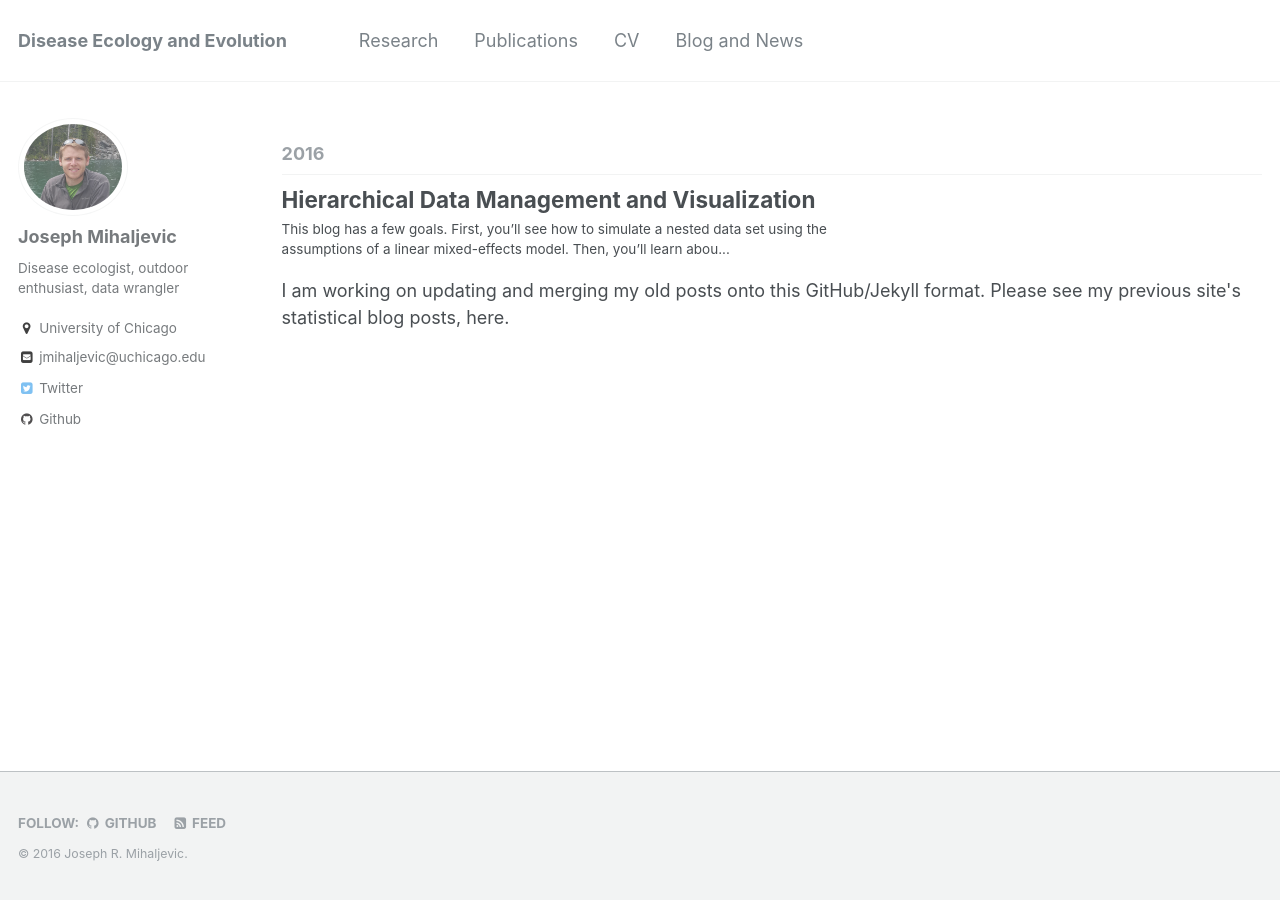
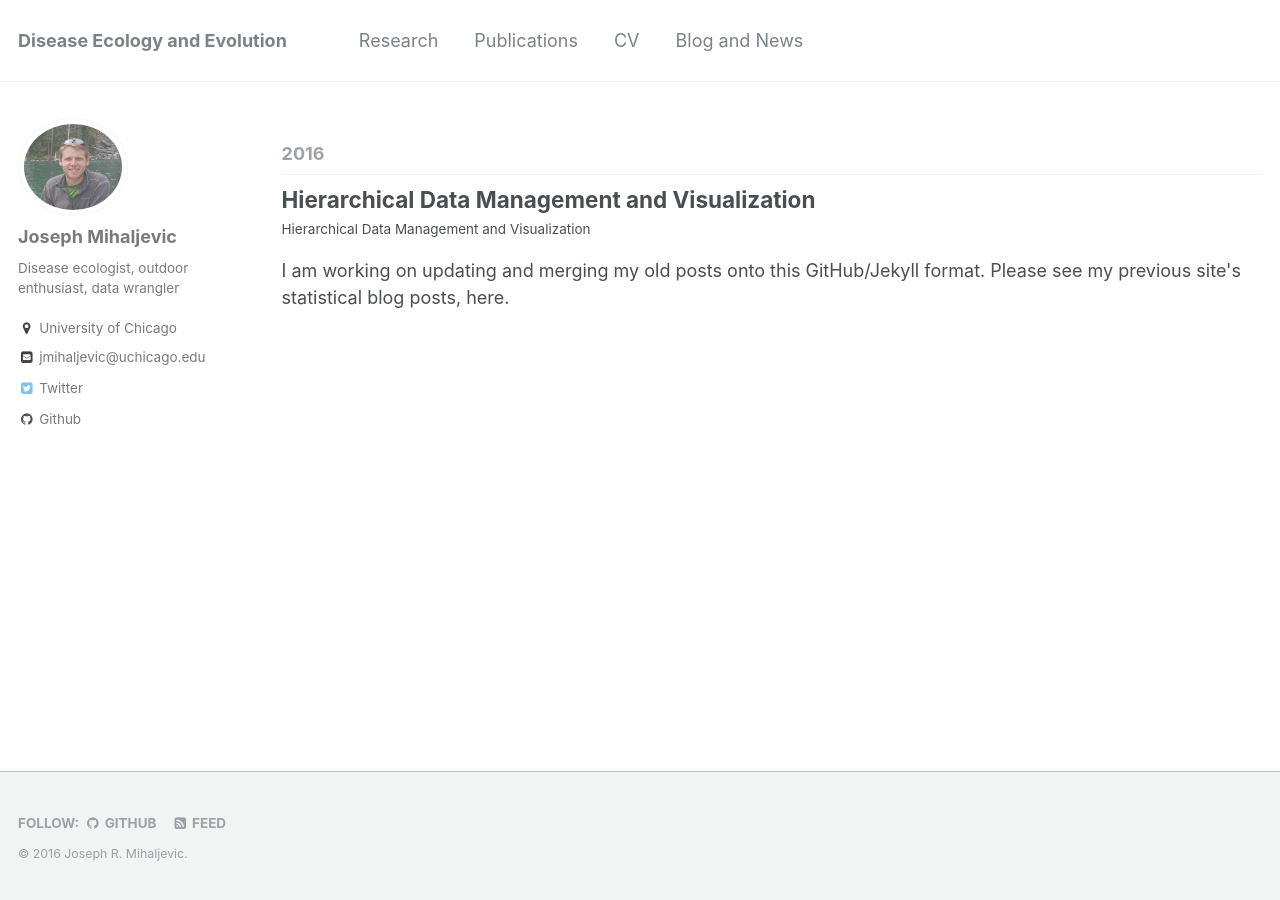
Before and after one commit to jrmihalj/jrmihalj.github.io, a Jekyll site: the page built from _pages/blog.html, in a window 1280 px wide. Built offline with Jekyll 4.4.1, drawn with Linux system fonts in a browser that asks for light colours.

Commit message:
try to fix blog formatting

```diff
--- a/_posts/2016-9-10-hierarchical-data-management-and-visualization.md
+++ b/_posts/2016-9-10-hierarchical-data-management-and-visualization.md
@@ -1,9 +1,12 @@
 ---
-layout: post
+layout: single
 title: "Hierarchical Data Management and Visualization"
+output: html_document
 comments: true
 tags: [r, mixed models, random effects, nested data, data science, dplyr, ggplot2]
 ---
+
+# Hierarchical Data Management and Visualization
 
 This blog has a few goals. First, you'll see how to simulate a nested data set using the assumptions of a linear mixed-effects model. Then, you'll learn about *R* packages that can help to summarize and visualize similar hierarchical data in fast, reproducible, and easily generlizable ways. Finally, the user can change the simulation parameters to visualize the emergent effects of variability at different hierarchical scales.
 
```
